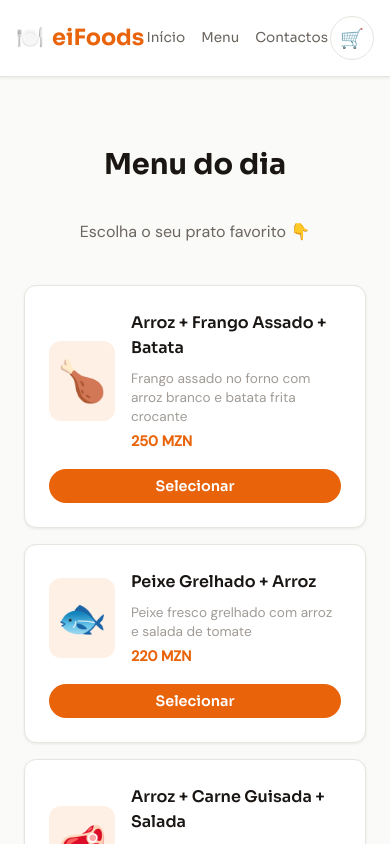
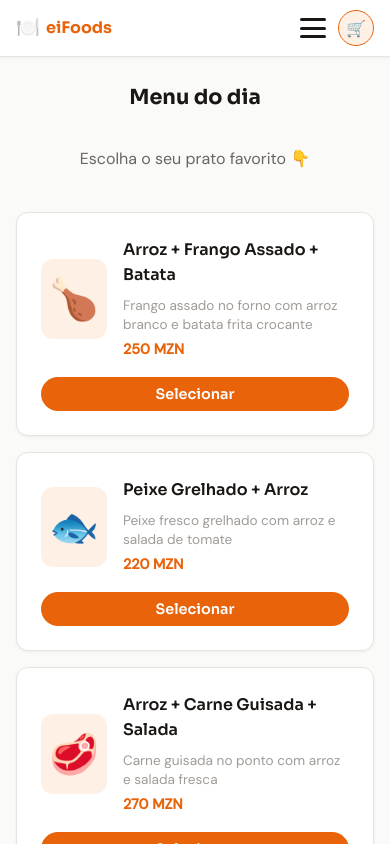
Before and after one commit to allenvctr/eiFoods, a React (Vite) app: page /menu in a window 390 px wide. Shown: the top 844 px of the page. Built offline with nearby package versions, Linux system fonts and the light colour scheme.

Commit message:
feat: enhance Navbar with responsive design and menu toggle functionality

```diff
--- a/src/components/Navbar/Navbar.jsx
+++ b/src/components/Navbar/Navbar.jsx
@@ -1,3 +1,4 @@
+import { useState, useEffect } from 'react'
 import { useNavigate } from 'react-router-dom'
 import { useOrder } from '../../context/useOrder'
 import styles from './Navbar.module.css'
@@ -6,29 +7,81 @@ export default function Navbar() {
   const navigate = useNavigate()
   const { state } = useOrder()
   const totalItens = state.orderItems.length
+  const [menuAberto, setMenuAberto] = useState(false)
+
+  // Prevenir scroll quando o menu está aberto
+  useEffect(() => {
+    if (menuAberto) {
+      document.body.style.overflow = 'hidden'
+    } else {
+      document.body.style.overflow = 'unset'
+    }
+    return () => {
+      document.body.style.overflow = 'unset'
+    }
+  }, [menuAberto])
+
+  function handleNavegar(rota) {
+    navigate(rota)
+    setMenuAberto(false)
+  }
 
   return (
+    <>
       <header className={styles.header}>
-      <div className={styles.logo} onClick={() => navigate('/')}>
+        <div className={styles.logo} onClick={() => handleNavegar('/')}>
           <span>🍽️</span>
           <span className={styles.logoText}>eiFoods</span>
         </div>
 
-      <nav className={styles.nav}>
+        {/* Nav Desktop */}
+        <nav className={styles.navDesktop}>
           <span onClick={() => navigate('/')}>Início</span>
           <span onClick={() => navigate('/menu')}>Menu</span>
           <span onClick={() => navigate('/confirmation')}>Contactos</span>
         </nav>
 
+        <div className={styles.rightSection}>
+          {/* Botão Hamburguer */}
+          <button
+            className={`${styles.hamburger} ${menuAberto ? styles.hamburgerAberto : ''}`}
+            onClick={() => setMenuAberto(!menuAberto)}
+            aria-label="Menu"
+          >
+            <span></span>
+            <span></span>
+            <span></span>
+          </button>
+
+          {/* Carrinho */}
           <button
             className={styles.cartBtn}
-        onClick={() => navigate('/order-summary')}
+            onClick={() => handleNavegar('/order-summary')}
           >
             🛒
             {totalItens > 0 && (
               <span className={styles.badge}>{totalItens}</span>
             )}
           </button>
+        </div>
       </header>
+
+      {/* Nav Mobile */}
+      {menuAberto && (
+        <>
+          <div className={styles.overlay} onClick={() => setMenuAberto(false)} />
+          <nav className={styles.navMobile}>
+            <span onClick={() => handleNavegar('/')}>🏠 Início</span>
+            <span onClick={() => handleNavegar('/menu')}>🍽️ Menu</span>
+            <span onClick={() => handleNavegar('/confirmation')}>📞 Contactos</span>
+            {totalItens > 0 && (
+              <span onClick={() => handleNavegar('/order-summary')}>
+                🛒 Carrinho ({totalItens})
+              </span>
+            )}
+          </nav>
+        </>
+      )}
+    </>
   )
 }
--- a/src/components/Navbar/Navbar.module.css
+++ b/src/components/Navbar/Navbar.module.css
@@ -2,55 +2,184 @@
   display: flex;
   align-items: center;
   justify-content: space-between;
-  padding: var(--space-lg) var(--space-xl);
+  padding: 12px 20px;
   background-color: var(--color-surface);
   border-bottom: 1px solid var(--color-border);
-  box-shadow: var(--shadow-sm);
+  box-shadow: 0 1px 3px rgba(0,0,0,0.05);
   position: sticky;
   top: 0;
   z-index: 100;
+  backdrop-filter: blur(8px);
 }
 
 .logo {
   display: flex;
   align-items: center;
-  gap: var(--space-sm);
-  font-size: 1.4rem;
+  gap: 6px;
+  font-size: 1.2rem;
   cursor: pointer;
+  transition: transform var(--transition);
+  z-index: 101;
+}
+
+.logo:hover {
+  transform: scale(1.02);
 }
 
 .logoText {
   font-family: var(--font-display);
   font-weight: 700;
+  font-size: 1.1rem;
   color: var(--color-primary);
 }
 
-.nav {
+.rightSection {
   display: flex;
-  gap: var(--space-xl);
+  align-items: center;
+  gap: 12px;
+}
+
+/* ── Nav Desktop ── */
+.navDesktop {
+  display: flex;
+  gap: 24px;
   font-family: var(--font-display);
-  font-size: 0.95rem;
+  font-size: 0.875rem;
   color: var(--color-text-secondary);
 }
 
-.nav span {
+.navDesktop span {
   cursor: pointer;
-  transition: color var(--transition);
+  transition: all var(--transition);
+  position: relative;
+  padding: 4px 0;
 }
 
-.nav span:hover {
+.navDesktop span:hover {
   color: var(--color-primary);
+}
+
+.navDesktop span::after {
+  content: '';
+  position: absolute;
+  bottom: 0;
+  left: 0;
+  width: 0;
+  height: 2px;
+  background-color: var(--color-primary);
+  transition: width var(--transition);
+}
+
+.navDesktop span:hover::after {
+  width: 100%;
+}
+
+/* ── Hamburger Button ── */
+.hamburger {
+  display: none;
+  flex-direction: column;
+  justify-content: space-between;
+  width: 26px;
+  height: 20px;
+  background: transparent;
+  border: none;
+  cursor: pointer;
+  padding: 0;
+  z-index: 101;
+}
+
+.hamburger span {
+  width: 100%;
+  height: 3px;
+  background-color: var(--color-text-primary);
+  border-radius: 2px;
+  transition: all 0.3s ease;
+  transform-origin: center;
+}
+
+.hamburgerAberto span:nth-child(1) {
+  transform: translateY(8.5px) rotate(45deg);
+}
+
+.hamburgerAberto span:nth-child(2) {
+  opacity: 0;
+  transform: translateX(-20px);
+}
+
+.hamburgerAberto span:nth-child(3) {
+  transform: translateY(-8.5px) rotate(-45deg);
+}
+
+/* ── Nav Mobile ── */
+.navMobile {
+  display: none;
+  position: fixed;
+  top: 60px;
+  right: 0;
+  width: 250px;
+  background-color: var(--color-surface);
+  border-left: 1px solid var(--color-border);
+  border-bottom: 1px solid var(--color-border);
+  box-shadow: var(--shadow-lg);
+  z-index: 99;
+  flex-direction: column;
+  padding: var(--space-md) 0;
+  animation: slideIn 0.3s ease;
+}
+
+@keyframes slideIn {
+  from {
+    opacity: 0;
+    transform: translateX(100%);
+  }
+  to {
+    opacity: 1;
+    transform: translateX(0);
+  }
+}
+
+.navMobile span {
+  padding: var(--space-md) var(--space-lg);
+  font-family: var(--font-display);
+  font-size: 0.95rem;
+  color: var(--color-text-primary);
+  cursor: pointer;
+  transition: all var(--transition);
+  border-left: 3px solid transparent;
+}
+
+.navMobile span:hover {
+  background-color: var(--color-primary-light);
+  border-left-color: var(--color-primary);
+  color: var(--color-primary);
+}
+
+.overlay {
+  display: none;
+  position: fixed;
+  top: 0;
+  left: 0;
+  right: 0;
+  bottom: 0;
+  background-color: rgba(0, 0, 0, 0.5);
+  z-index: 98;
+  animation: fadeIn 0.3s ease;
+}
+
+@keyframes fadeIn {
+  from { opacity: 0; }
+  to { opacity: 1; }
 }
 
 /* ── Cart button ── */
 .cartBtn {
   position: relative;
-  background: none;
-  border: 1.5px solid var(--color-border);
+  background: var(--color-primary-light);
+  border: 1.5px solid var(--color-primary);
   border-radius: var(--radius-full);
-  width: 44px;
-  height: 44px;
-  font-size: 1.2rem;
+  width: 38px;
+  height: 38px;
+  font-size: 1.1rem;
   cursor: pointer;
   transition: all var(--transition);
   display: flex;
@@ -59,31 +188,67 @@
 }
 
 .cartBtn:hover {
-  border-color: var(--color-primary);
-  background-color: var(--color-primary-light);
+  background-color: var(--color-primary);
+  transform: scale(1.05);
+}
+
+.cartBtn:hover {
+  filter: brightness(1.1);
 }
 
 /* ── Badge ── */
 .badge {
   position: absolute;
-  top: -6px;
-  right: -6px;
+  top: -4px;
+  right: -4px;
   background-color: var(--color-primary);
   color: white;
   font-family: var(--font-display);
-  font-size: 0.7rem;
+  font-size: 0.65rem;
   font-weight: 700;
-  width: 20px;
-  height: 20px;
+  min-width: 18px;
+  height: 18px;
+  padding: 0 4px;
   border-radius: var(--radius-full);
   display: flex;
   align-items: center;
   justify-content: center;
   border: 2px solid var(--color-surface);
+  animation: badgePop 0.3s cubic-bezier(0.175, 0.885, 0.32, 1.275);
+}
+
+@keyframes badgePop {
+  0% { transform: scale(0); }
+  50% { transform: scale(1.2); }
+  100% { transform: scale(1); }
 }
 
 /* ── Responsivo ── */
-@media (max-width: 600px) {
-  .nav { gap: var(--space-md); font-size: 0.85rem; }
-  .header { padding: var(--space-md); }
+@media (max-width: 768px) {
+  .header {
+    padding: 10px 16px;
+  }
+
+  .navDesktop {
+    display: none;
+  }
+
+  .hamburger {
+    display: flex;
+  }
+
+  .navMobile,
+  .overlay {
+    display: flex;
+  }
+
+  .logoText {
+    font-size: 1rem;
+  }
+
+  .cartBtn {
+    width: 36px;
+    height: 36px;
+    font-size: 1rem;
+  }
 }
--- a/src/index.css
+++ b/src/index.css
@@ -20,14 +20,14 @@
   --space-lg: 24px;
   --space-xl: 40px;
   --space-2xl: 64px;
-  --radius-sm: 6px;
+  --radius-sm: 8px;
   --radius-md: 12px;
   --radius-lg: 20px;
   --radius-full: 9999px;
-  --shadow-sm: 0 1px 3px rgba(0,0,0,0.08);
-  --shadow-md: 0 4px 16px rgba(0,0,0,0.10);
-  --shadow-lg: 0 8px 32px rgba(0,0,0,0.12);
-  --transition: 200ms ease;
+  --shadow-sm: 0 1px 3px rgba(0,0,0,0.06);
+  --shadow-md: 0 4px 16px rgba(0,0,0,0.08);
+  --shadow-lg: 0 12px 40px rgba(0,0,0,0.10);
+  --transition: 220ms cubic-bezier(0.4, 0, 0.2, 1);
 }
 
 *, *::before, *::after {
@@ -44,11 +44,16 @@ body {
   color: var(--color-text-primary);
   line-height: 1.6;
   -webkit-font-smoothing: antialiased;
+  -moz-osx-font-smoothing: grayscale;
 }
 
 img { max-width: 100%; display: block; }
 button { cursor: pointer; font-family: var(--font-body); }
 a { text-decoration: none; color: inherit; }
+
+* {
+  -webkit-tap-highlight-color: transparent;
+}
 
 .container {
   width: 100%;
@@ -57,4 +62,10 @@ a { text-decoration: none; color: inherit; }
   padding: 0 var(--space-lg);
 }
 
+@media (max-width: 768px) {
+  .container {
+    padding: 0 var(--space-md);
+  }
+}
+
 .page-wrapper { min-height: 100vh; background-color: var(--color-bg); }
--- a/src/pages/Customize/Customize.module.css
+++ b/src/pages/Customize/Customize.module.css
@@ -93,8 +93,14 @@
 /* ── Grid de cards ── */
 .grid {
   display: grid;
-  grid-template-columns: 1fr 1fr;
+  grid-template-columns: repeat(auto-fit, minmax(300px, 1fr));
   gap: var(--space-lg);
+}
+
+@media (max-width: 768px) {
+  .grid {
+    grid-template-columns: 1fr;
+  }
 }
 
 .card {
@@ -176,15 +182,50 @@
   font-size: 1rem;
   font-weight: 600;
   cursor: pointer;
-  transition: background-color var(--transition), transform var(--transition);
+  transition: all var(--transition);
   align-self: center;
   width: 100%;
   max-width: 400px;
+  box-shadow: var(--shadow-sm);
 }
 
 .btnAdicionar:hover {
   background-color: var(--color-primary-dark);
   transform: translateY(-2px);
+  box-shadow: var(--shadow-md);
+}
+
+@media (max-width: 768px) {
+  .main {
+    padding: var(--space-lg) var(--space-md);
+  }
+
+  .pratoSeleccionado {
+    flex-direction: column;
+    align-items: flex-start;
+  }
+
+  .btnAdicionar {
+    max-width: 100%;
+  }
+}
+
+@media (max-width: 480px) {
+  .pratoEmoji {
+    font-size: 2rem;
+  }
+
+  .pratoNome {
+    font-size: 1rem;
+  }
+
+  .card {
+    padding: var(--space-md);
+  }
+
+  .cardTitle {
+    font-size: 0.9rem;
+  }
 }
 
 /* ── Responsivo ── */
--- a/src/pages/Menu/Menu.module.css
+++ b/src/pages/Menu/Menu.module.css
@@ -67,10 +67,42 @@
 
 .title {
   font-family: var(--font-display);
-  font-size: 1.8rem;
+  font-size: clamp(1.3rem, 4vw, 1.8rem);
   font-weight: 700;
   color: var(--color-text-primary);
   text-align: center;
+}
+
+.subtitulo {
+  text-align: center;
+  color: var(--color-text-secondary);
+  margin-top: calc(var(--space-sm) * -1);
+  font-size: clamp(0.9rem, 2.5vw, 1rem);
+}
+
+@media (max-width: 768px) {
+  .main {
+    padding: var(--space-xl) var(--space-md);
+  }
+}
+
+@media (max-width: 480px) {
+  .main {
+    padding: var(--space-lg) var(--space-md);
+  }
+
+  .card {
+    padding: var(--space-md);
+  }
+
+  .cardEmoji {
+    font-size: 2rem;
+  }
+
+  .btnSelecionar {
+    padding: 10px 20px;
+    font-size: 0.85rem;
+  }
 }
 
 /* ── Cards ── */
@@ -87,14 +119,28 @@
   display: flex;
   align-items: center;
   justify-content: space-between;
+  gap: var(--space-md);
   box-shadow: var(--shadow-sm);
   border: 1px solid var(--color-border);
-  transition: box-shadow var(--transition), transform var(--transition);
+  transition: all var(--transition);
+  flex-wrap: wrap;
 }
 
 .card:hover {
   box-shadow: var(--shadow-md);
-  transform: translateY(-2px);
+  transform: translateY(-3px);
+  border-color: var(--color-primary);
+}
+
+@media (max-width: 600px) {
+  .card {
+    flex-direction: column;
+    align-items: flex-start;
+  }
+
+  .btnSelecionar {
+    width: 100%;
+  }
 }
 
 .cardInfo {
```
Also changed, not shown: src/pages/Confirmation/Confirmation.module.css (+43 -6 lines), src/pages/Delivery/Delivery.module.css (+26 -7 lines), src/pages/Home/Home.module.css (+106 -5 lines), src/pages/OrderSummary/OrderSummary.module.css (+58 -1 lines). Lines whose indentation alone changed are shown as unchanged.
